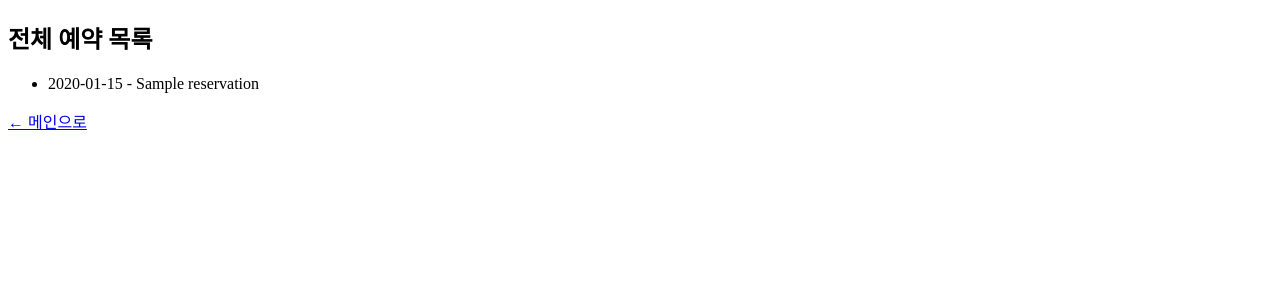
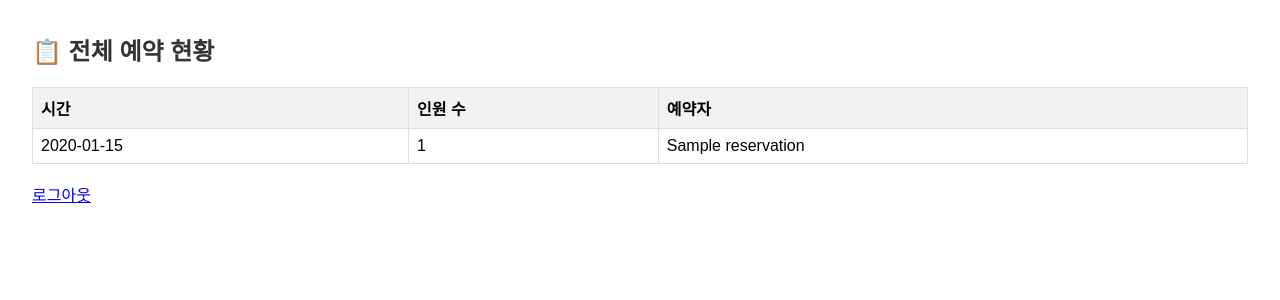
Before and after one commit to baekmingyu1/my-reservation-app, a Flask app: template templates/admin.html in a window 1280 px wide. Shown: the top 300 px of the page. Run offline with Flask 3, Linux system fonts and the light colour scheme; the template is opened without the code that fills it: most values are stand-ins (such as "Sample title", 1, 10 or a date in 2020); some libraries are stand-ins or nearby versions.

Commit message:
🎯 예약 기능 전체 구현 완료

```diff
--- a/app.py
+++ b/app.py
@@ -1,10 +1,11 @@
-from flask import Flask, render_template, request, redirect
+from flask import Flask, render_template, request, redirect, session, url_for
 import os
 import psycopg2
 from psycopg2.extras import RealDictCursor
 from datetime import datetime, timedelta
 
 app = Flask(__name__)
+app.secret_key = os.environ.get("SECRET_KEY", "default-secret")
 DATABASE_URL = os.environ.get('DATABASE_URL')
 
 # DB 초기화
@@ -25,10 +26,15 @@ def init_db():
 
 init_db()
 
-# 시간대 생성 함수
+# 시간대 생성 함수 (11:00~12:30 제외)
 def generate_timeslots():
     base_time = datetime(2025, 5, 25, 10, 0)
-    return [(base_time + timedelta(minutes=5 * i)).strftime('%Y-%m-%d %H:%M') for i in range(60)]
+    slots = []
+    for i in range(60):
+        current = base_time + timedelta(minutes=5 * i)
+        if not (datetime(2025, 5, 25, 11, 0) <= current < datetime(2025, 5, 25, 12, 30)):
+            slots.append(current.strftime('%Y-%m-%d %H:%M'))
+    return slots
 
 @app.route('/', methods=['GET', 'POST'])
 def index():
@@ -88,14 +94,34 @@ def cancel():
 
 @app.route('/admin')
 def admin():
+    if not session.get("admin"):
+        return redirect(url_for("login"))
     conn = psycopg2.connect(DATABASE_URL, cursor_factory=RealDictCursor)
     cur = conn.cursor()
-    cur.execute("SELECT name, timeslot FROM reservations ORDER BY timeslot")
+    cur.execute("SELECT timeslot, COUNT(*) as count, string_agg(name, ', ') as names FROM reservations GROUP BY timeslot ORDER BY timeslot")
     reservations = cur.fetchall()
     cur.close()
     conn.close()
     return render_template('admin.html', reservations=reservations)
 
+@app.route('/login', methods=['GET', 'POST'])
+def login():
+    error = None
+    if request.method == 'POST':
+        username = request.form.get("username")
+        password = request.form.get("password")
+        if username == "admin" and password == os.environ.get("ADMIN_PASSWORD"):
+            session['admin'] = True
+            return redirect(url_for("admin"))
+        else:
+            error = "로그인 실패: 관리자만 접근할 수 있습니다."
+    return render_template("login.html", error=error)
+
+@app.route('/logout')
+def logout():
+    session.pop('admin', None)
+    return redirect('/')
+
 if __name__ == '__main__':
     port = int(os.environ.get('PORT', 5000))
     app.run(host='0.0.0.0', port=port)
--- a/templates/admin.html
+++ b/templates/admin.html
@@ -2,15 +2,32 @@
 <html lang="ko">
 <head>
     <meta charset="UTF-8">
-    <title>관리자 - 예약 현황</title>
+    <title>예약 현황 - 관리자</title>
+    <style>
+        body { font-family: sans-serif; margin: 2em; }
+        h2 { color: #333; }
+        table { border-collapse: collapse; width: 100%; }
+        th, td { border: 1px solid #ddd; padding: 8px; text-align: left; }
+        th { background-color: #f2f2f2; }
+    </style>
 </head>
 <body>
-<h2>전체 예약 목록</h2>
-<ul>
+<h2>📋 전체 예약 현황</h2>
+<table>
+    <tr>
+        <th>시간</th>
+        <th>인원 수</th>
+        <th>예약자</th>
+    </tr>
     {% for r in reservations %}
-        <li>{{ r.timeslot }} - {{ r.name }}</li>
+        <tr>
+            <td>{{ r.timeslot }}</td>
+            <td>{{ r.count }}</td>
+            <td>{{ r.names }}</td>
+        </tr>
     {% endfor %}
-</ul>
-<a href="/">← 메인으로</a>
+</table>
+<br>
+<a href="/logout">로그아웃</a>
 </body>
 </html>
```
Also changed, not shown: templates/login.html (added, +16 -0 lines).
